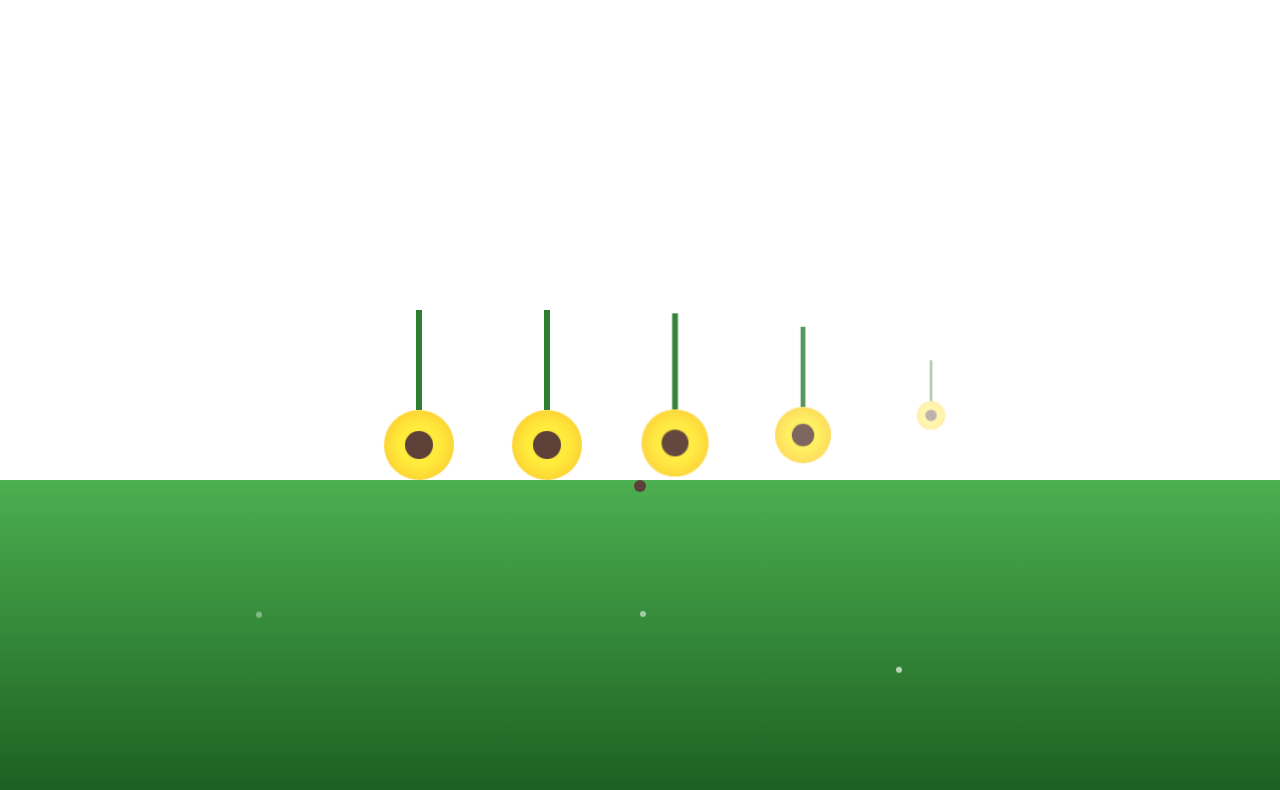
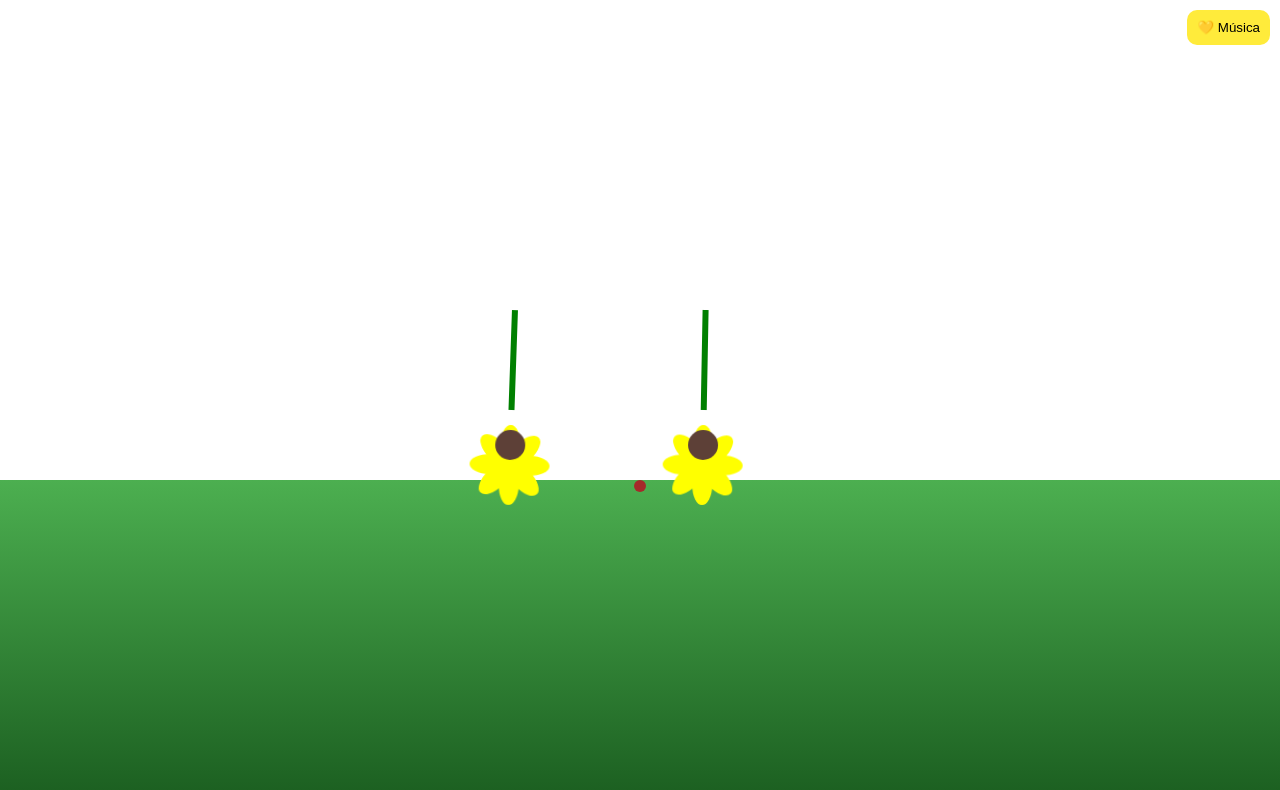
Before and after one commit to JJ061724/jahir.github.io, a plain HTML site: page index.html in a window 1280 px wide. Drawn offline with Linux system fonts and the light colour scheme.

Commit message:
Update index.html

```diff
--- a/index.html
+++ b/index.html
@@ -9,26 +9,19 @@ body {
   margin: 0;
   overflow: hidden;
   font-family: 'Segoe UI', sans-serif;
-  background: linear-gradient(#ffcc80, #ff8a65 60%, #ffe0b2);
+  background: linear-gradient(#6ec6ff, #b3e5fc 60%, #e1f5fe);
 }
 
 /* Nubes */
 .cloud {
   position: absolute;
+  width: 120px;
+  height: 60px;
   background: white;
-  border-radius: 50%;
-  opacity: 0.8;
-  animation: moveClouds 50s linear infinite;
+  border-radius: 50px;
+  opacity: 0.9;
+  animation: moveClouds 40s linear infinite;
 }
-.cloud::before, .cloud::after {
-  content: "";
-  position: absolute;
-  background: white;
-  border-radius: 50%;
-}
-.cloud::before { width: 60px; height: 60px; top: -20px; left: 10px; }
-.cloud::after { width: 80px; height: 80px; top: -30px; right: 10px; }
-
 @keyframes moveClouds {
   from { transform: translateX(-200px); }
   to { transform: translateX(120vw); }
@@ -45,41 +38,57 @@ body {
 .seed {
   width: 12px;
   height: 12px;
-  background: #5d4037;
+  background: brown;
   border-radius: 50%;
   position: absolute;
   top: -20px;
   left: 50%;
   transform: translateX(-50%);
-  animation: fall 2.5s ease-in forwards;
+  animation: fall 2s forwards;
 }
-
 @keyframes fall { to { top: 60%; } }
 
+/* Girasoles bien hechos */
 .sunflower {
   position: absolute;
   bottom: 40%;
+  transform: translateX(-50%);
   opacity: 0;
   animation: grow 2s forwards;
 }
+@keyframes grow {
+  from { transform: translate(-50%, 50%) scale(0); opacity: 0; }
+  to { transform: translate(-50%, 0) scale(1); opacity: 1; }
+}
 
-@keyframes grow {
-  from { transform: scale(0); opacity: 0; }
-  to { transform: scale(1); opacity: 1; }
+.stem {
+  width: 6px;
+  height: 100px;
+  background: green;
+  margin: 0 auto;
 }
 
 .flower {
+  position: relative;
   width: 70px;
   height: 70px;
-  background: radial-gradient(circle, #ffeb3b 40%, #fbc02d);
+  margin: 0 auto;
+}
+
+.petal {
+  width: 20px;
+  height: 40px;
+  background: yellow;
+  position: absolute;
+  top: 15px;
+  left: 25px;
   border-radius: 50%;
-  position: relative;
-  animation: sway 3s ease-in-out infinite alternate;
+  transform-origin: center bottom;
 }
 
 .center {
-  width: 28px;
-  height: 28px;
+  width: 30px;
+  height: 30px;
   background: #5d4037;
   border-radius: 50%;
   position: absolute;
@@ -88,117 +97,107 @@ body {
   transform: translate(-50%, -50%);
 }
 
-.stem {
-  width: 6px;
-  height: 100px;
-  background: #2e7d32;
-  margin: 0 auto;
+/* Animación suave */
+.sunflower {
+  animation: grow 2s forwards, sway 3s infinite alternate ease-in-out;
+}
+@keyframes sway {
+  from { transform: translate(-50%,0) rotate(-2deg); }
+  to { transform: translate(-50%,0) rotate(2deg); }
 }
 
-@keyframes sway {
-  from { transform: rotate(-3deg); }
-  to { transform: rotate(3deg); }
+/* Mensaje con fondo para que se vea */
+.message {
+  position: absolute;
+  top: 10%;
+  width: 100%;
+  text-align: center;
+  opacity: 0;
+  animation: fadeIn 3s forwards;
+  animation-delay: 5s;
 }
 
-/* Partículas */
-.particle {
-  position: absolute;
-  width: 6px;
-  height: 6px;
-  background: rgba(255,255,255,0.8);
-  border-radius: 50%;
-  animation: float 6s infinite ease-in;
-}
-
-@keyframes float {
-  from { transform: translateY(0); opacity: 1; }
-  to { transform: translateY(-200px); opacity: 0; }
-}
-
-.message {
-  position: absolute;
-  top: 12%;
-  width: 100%;
-  text-align: center;
+.message-box {
+  display: inline-block;
+  background: rgba(0,0,0,0.5);
+  padding: 20px;
+  border-radius: 15px;
   color: white;
-  opacity: 0;
-  animation: fadeIn 3s forwards;
-  animation-delay: 6s;
 }
 
 @keyframes fadeIn { to { opacity: 1; } }
 
-.message h1 {
-  font-size: 28px;
-  text-shadow: 2px 2px 10px rgba(0,0,0,0.5);
+/* Botón música */
+button {
+  position: absolute;
+  top: 10px;
+  right: 10px;
+  padding: 10px;
+  border: none;
+  border-radius: 10px;
+  background: #ffeb3b;
+  cursor: pointer;
 }
-
-.message p {
-  font-size: 22px;
-  margin-top: 10px;
-  text-shadow: 2px 2px 10px rgba(0,0,0,0.5);
-}
-
-.typing {
-  overflow: hidden;
-  white-space: nowrap;
-  border-right: 3px solid white;
-  width: 0;
-  animation: typing 4s steps(50, end) forwards, blink 0.8s infinite;
-  animation-delay: 6s;
-}
-
-@keyframes typing { to { width: 100%; } }
-@keyframes blink { 50% { border-color: transparent; } }
 
 </style>
 </head>
 <body>
 
-<!-- Música -->
-<audio autoplay loop>
+<button onclick="playMusic()">💛 Música</button>
+<audio id="music" loop>
   <source src="https://www.soundhelix.com/examples/mp3/SoundHelix-Song-1.mp3" type="audio/mpeg">
 </audio>
 
-<!-- Nubes -->
-<div class="cloud" style="width:120px;height:60px;top:50px;left:-150px;"></div>
-<div class="cloud" style="width:100px;height:50px;top:120px;left:-200px;animation-duration:60s;"></div>
+<div class="cloud" style="top:50px;"></div>
+<div class="cloud" style="top:120px; animation-duration:50s;"></div>
 
 <div id="garden"></div>
 <div class="seed"></div>
 
 <!-- Girasoles -->
-<div class="sunflower" style="left:30%; animation-delay:2.5s;">
+<div class="sunflower" style="left:40%; animation-delay:2s;">
   <div class="stem"></div>
-  <div class="flower"><div class="center"></div></div>
-</div>
-<div class="sunflower" style="left:40%; animation-delay:3s;">
-  <div class="stem"></div>
-  <div class="flower"><div class="center"></div></div>
-</div>
-<div class="sunflower" style="left:50%; animation-delay:3.5s;">
-  <div class="stem"></div>
-  <div class="flower"><div class="center"></div></div>
-</div>
-<div class="sunflower" style="left:60%; animation-delay:4s;">
-  <div class="stem"></div>
-  <div class="flower"><div class="center"></div></div>
-</div>
-<div class="sunflower" style="left:70%; animation-delay:4.5s;">
-  <div class="stem"></div>
-  <div class="flower"><div class="center"></div></div>
+  <div class="flower">
+    <div class="petal" style="transform:rotate(0deg);"></div>
+    <div class="petal" style="transform:rotate(45deg);"></div>
+    <div class="petal" style="transform:rotate(90deg);"></div>
+    <div class="petal" style="transform:rotate(135deg);"></div>
+    <div class="petal" style="transform:rotate(180deg);"></div>
+    <div class="petal" style="transform:rotate(225deg);"></div>
+    <div class="petal" style="transform:rotate(270deg);"></div>
+    <div class="petal" style="transform:rotate(315deg);"></div>
+    <div class="center"></div>
+  </div>
 </div>
 
-<!-- Partículas -->
-<div class="particle" style="left:20%; bottom:10%; animation-delay:1s;"></div>
-<div class="particle" style="left:50%; bottom:15%; animation-delay:2s;"></div>
-<div class="particle" style="left:70%; bottom:12%; animation-delay:3s;"></div>
+<div class="sunflower" style="left:55%; animation-delay:3s;">
+  <div class="stem"></div>
+  <div class="flower">
+    <div class="petal" style="transform:rotate(0deg);"></div>
+    <div class="petal" style="transform:rotate(45deg);"></div>
+    <div class="petal" style="transform:rotate(90deg);"></div>
+    <div class="petal" style="transform:rotate(135deg);"></div>
+    <div class="petal" style="transform:rotate(180deg);"></div>
+    <div class="petal" style="transform:rotate(225deg);"></div>
+    <div class="petal" style="transform:rotate(270deg);"></div>
+    <div class="petal" style="transform:rotate(315deg);"></div>
+    <div class="center"></div>
+  </div>
+</div>
 
 <!-- Mensaje -->
 <div class="message">
-  <h1 class="typing">Te doy esta flor amarilla digital para la mejor novia del mundo ❤️</h1>
-  <p>Te amo mucho</p>
+  <div class="message-box">
+    <h2>Te doy esta flor amarilla digital para la mejor novia del mundo ❤️</h2>
+    <p>Te amo mucho</p>
+  </div>
 </div>
+
+<script>
+function playMusic(){
+  document.getElementById('music').play();
+}
+</script>
 
 </body>
 </html>
```
